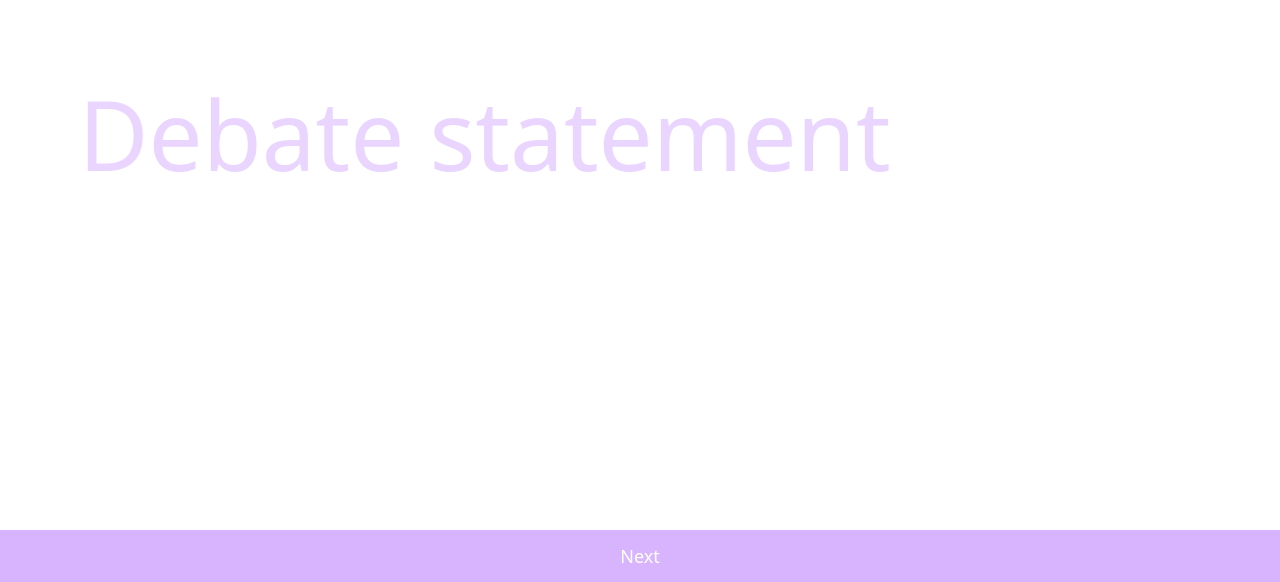
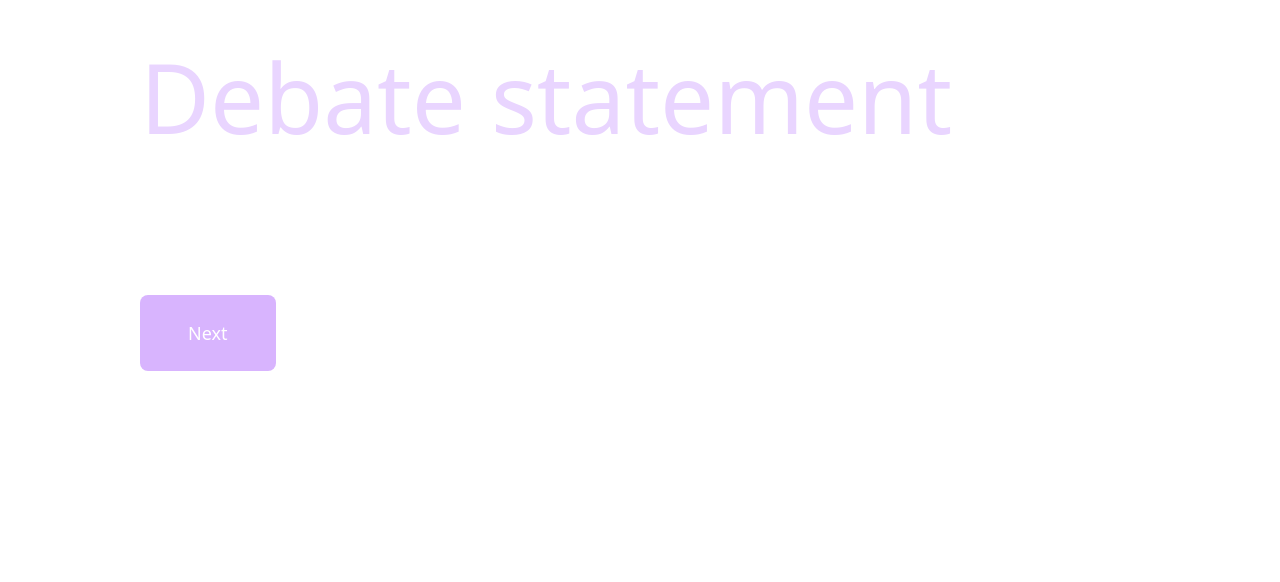
Before and after one commit to gradywoodruff/ai-debate, a React (Create React App) app in the folder client/: page / in a window 1280 px wide. Shown: the part 218-800 px from the top of the page. Built offline with nearby package versions, Linux system fonts and the light colour scheme.

Commit message:
Simplify start flow

```diff
--- a/client/src/components/DebateApp.js
+++ b/client/src/components/DebateApp.js
@@ -11,25 +11,27 @@ function DebateApp() {
   const [conAI, setConAI] = useState('gpt');
   const [loading, setLoading] = useState(false);
   const [debateTitle, setDebateTitle] = useState('');
+  const [firstSpeaker, setFirstSpeaker] = useState(null);
 
   const handleStartDebate = async (setupData) => {
-    setLoading(true);
-    try {
-      const { topic, proAI, conAI, firstSpeaker, analysis } = setupData;
+    const { topic, proAI, conAI, firstSpeaker: initialSpeaker, analysis } = setupData;
     setTopic(topic);
     setProAI(proAI);
     setConAI(conAI);
     setDebateTitle(analysis.title);
+    setFirstSpeaker(initialSpeaker);
+    setIsDebating(true);
+    setLoading(true);
 
-      const currentAI = firstSpeaker === 'pro' ? proAI : conAI;
-      const response = await startDebate(topic, currentAI, firstSpeaker);
+    try {
+      const currentAI = initialSpeaker === 'pro' ? proAI : conAI;
+      const response = await startDebate(topic, currentAI, initialSpeaker);
 
       setMessages([{
         content: response.message,
         ai: response.ai,
-        role: firstSpeaker
+        role: initialSpeaker
       }]);
-      setIsDebating(true);
     } catch (error) {
       console.error('Error starting debate:', error);
       alert('Failed to start debate. Please try again.');
@@ -88,11 +90,26 @@ function DebateApp() {
     setLoading(false);
   };
 
+  const handleAnalysis = (analysis) => {
+    // Set the title as soon as we get the analysis
+    setDebateTitle(analysis.title);
+  };
+
   return (
-    <div className="w-full h-full">
+    <div className="flex flex-col min-h-screen">
+      <div className="flex flex-col items-center justify-center w-full sticky top-0 bg-white z-10 h-14">
+        <h1 className="text-center py-3 text-gray-800">
+          {debateTitle}
+        </h1>
+      </div>
+
+      <div className="flex flex-col flex-grow justify-center">
         {!isDebating ? (
-        <div className="mx-auto h-screen flex items-center justify-center">
-          <DebateSetup onStart={handleStartDebate} />
+          <div className="mx-auto h-full flex items-center justify-center">
+            <DebateSetup
+              onStart={handleStartDebate}
+              onAnalysis={handleAnalysis}
+            />
           </div>
         ) : (
           <ChatInterface
@@ -102,9 +119,10 @@ function DebateApp() {
             onInterject={handleInterject}
             proAI={proAI}
             conAI={conAI}
-          debateTitle={debateTitle}
+            firstSpeaker={firstSpeaker}
           />
         )}
+      </div>
     </div>
   );
 }
--- a/client/src/components/DebateSetup.js
+++ b/client/src/components/DebateSetup.js
@@ -2,8 +2,7 @@ import React, { useState, useRef, useEffect } from 'react';
 import { analyzeTopic } from '../services/api';
 import { Loader2 } from 'lucide-react';
 
-function DebateSetup({ onStart }) {
-  const [step, setStep] = useState(1);
+function DebateSetup({ onStart, onAnalysis }) {
   const [topic, setTopic] = useState('');
   const [proAI, setProAI] = useState('claude');
   const [conAI, setConAI] = useState('gpt');
@@ -11,24 +10,27 @@ function DebateSetup({ onStart }) {
   const [analysis, setAnalysis] = useState(null);
   const [showCoinFlip, setShowCoinFlip] = useState(false);
   const [coinResult, setCoinResult] = useState(null);
-  const textAreaRef = useRef(null)
+  const [isAnalyzing, setIsAnalyzing] = useState(false);
+  const textAreaRef = useRef(null);
 
   useEffect(() => {
     if (textAreaRef.current) {
-      textAreaRef.current.style.height = "auto"
-      textAreaRef.current.style.height = `${textAreaRef.current.scrollHeight}px`
+      textAreaRef.current.style.height = "auto";
+      textAreaRef.current.style.height = `${textAreaRef.current.scrollHeight}px`;
     }
-  }, [topic])
+  }, [topic]);
 
   const handleAnalyzeTopic = async (e) => {
     e.preventDefault();
+    setIsAnalyzing(true);
     setLoading(true);
     try {
       const result = await analyzeTopic(topic);
       setAnalysis(result);
-      setStep(2);
+      onAnalysis(result);
     } catch (error) {
       alert('Failed to analyze topic. Please try again.');
+      setIsAnalyzing(false);
     }
     setLoading(false);
   };
@@ -37,15 +39,12 @@ function DebateSetup({ onStart }) {
     e.preventDefault();
     setShowCoinFlip(true);
 
-    // Animate coin flip and show result
     await new Promise(resolve => setTimeout(resolve, 1000));
     const result = Math.random() < 0.5 ? 'heads' : 'tails';
     setCoinResult(result);
 
-    // Wait to show the result for 3 seconds
     await new Promise(resolve => setTimeout(resolve, 3000));
 
-    // Start debate with determined first speaker
     onStart({
       topic,
       proAI,
@@ -55,61 +54,38 @@ function DebateSetup({ onStart }) {
     });
   };
 
-  if (step === 1) {
   return (
-      <form onSubmit={handleAnalyzeTopic} className="flex flex-col gap-6">
+    <form onSubmit={isAnalyzing ? handleStartDebate : handleAnalyzeTopic} style={{ width: '1000px' }}>
+      <div className="space-y-6">
+        <div className={`
+          bg-white transition-all duration-500 ease-out
+          ${isAnalyzing ? 'mb-12' : ''}
+        `}>
           <textarea
             ref={textAreaRef}
             required
             placeholder="Debate statement"
             value={topic}
             onChange={(e) => setTopic(e.target.value)}
-          className="w-full p-2 border-none text-8xl rounded-lg focus:outline-none focus:none resize-none placeholder:text-purple-200"
+            disabled={isAnalyzing}
+            className={`
+              w-full border-none rounded-lg
+              focus:outline-none focus:none resize-none
+              placeholder:text-purple-200
+              transition-all duration-500 disabled:bg-white
+              ${isAnalyzing ? 'text-4xl' : 'text-8xl'}
+            `}
           />
-        <button
-          type="submit"
-          disabled={!topic || loading}
-          className={`
-            fixed bottom-0 left-0 right-0
-            px-6 py-3 text-lg
-            bg-purple-600 text-white
-            hover:bg-purple-700
-            disabled:bg-purple-300
-            transition-colors
-            flex items-center justify-center gap-2
-          `}
-        >
-          {loading ? (
-            <>
-              <Loader2 className="w-5 h-5 animate-spin" />
-              Analyzing Topic...
-            </>
-          ) : (
-            'Next'
-          )}
-        </button>
-      </form>
-    );
-  }
-
-  return (
-    <form onSubmit={handleStartDebate} className="flex flex-col gap-6">
-      <h2 className="text-2xl font-semibold">{analysis.title}</h2>
-
-      <div className="space-y-4 bg-gray-50 p-4 rounded-lg">
-        <div>
-          <h3 className="font-medium text-green-700">Supporting Position</h3>
-          <p className="text-sm text-gray-600">{analysis.proSummary}</p>
-        </div>
-        <div>
-          <h3 className="font-medium text-red-700">Opposing Position</h3>
-          <p className="text-sm text-gray-600">{analysis.conSummary}</p>
-        </div>
         </div>
 
+        <div className={`
+          transition-all duration-500 ease-out
+          ${isAnalyzing ? 'opacity-100 max-h-96' : 'opacity-0 max-h-0 overflow-hidden'}
+        `}>
           <div className="flex gap-4">
             <div className="flex-1">
-          <label className="text-sm text-gray-600">Supporting Side</label>
+              <label className="font-bold uppercase text-sm text-green-600">For</label>
+              {analysis && <p className="text-sm text-gray-600 mb-4">{analysis.proSummary}</p>}
               <select
                 value={proAI}
                 onChange={(e) => setProAI(e.target.value)}
@@ -120,7 +96,8 @@ function DebateSetup({ onStart }) {
               </select>
             </div>
             <div className="flex-1">
-          <label className="text-sm text-gray-600">Opposing Side</label>
+              <label className="font-bold uppercase text-sm text-red-600">Against</label>
+              {analysis && <p className="text-sm text-gray-600 mb-4">{analysis.conSummary}</p>}
               <select
                 value={conAI}
                 onChange={(e) => setConAI(e.target.value)}
@@ -131,42 +108,61 @@ function DebateSetup({ onStart }) {
               </select>
             </div>
           </div>
+        </div>
 
-      {!showCoinFlip && (
         <button
           type="submit"
-          className="
-            fixed bottom-0 left-0 right-0
-            px-6 py-3 text-lg
+          disabled={!topic || loading}
+          className={`
+            px-12 py-6 text-lg
             bg-purple-600 text-white
             hover:bg-purple-700
+            disabled:bg-purple-300
             transition-colors
-          "
+            rounded-lg
+            w-auto
+            flex items-center justify-center gap-2
+          `}
         >
-          Start Debate
+          {loading ? (
+            <>
+              <Loader2 className="w-5 h-5 animate-spin" />
+              Analyzing Topic...
+            </>
+          ) : isAnalyzing ? (
+            'Start Debate'
+          ) : (
+            'Next'
+          )}
         </button>
-      )}
+      </div>
 
       {showCoinFlip && (
-        <div className="fixed inset-0 bg-black bg-opacity-50 flex items-center justify-center">
-          <div className="bg-white p-8 rounded-lg text-center">
+        <div className="fixed inset-0 bg-purple-600 flex flex-col items-center justify-center">
+          <div className="text-center">
             <div className={`
-              w-20 h-20 mx-auto mb-4 rounded-full bg-purple-600
+              w-32 h-32 mx-auto mb-8 rounded-full bg-white
               ${coinResult ? 'animate-none' : 'animate-flip'}
             `}>
               {coinResult && (
-                <div className="h-full flex items-center justify-center text-white font-bold">
+                <div className="h-full flex items-center justify-center text-purple-600 text-2xl font-bold">
                   {coinResult.toUpperCase()}
                 </div>
               )}
             </div>
-            <p className="text-lg font-medium">
+            <p className="text-2xl font-medium text-white mb-8">
               {coinResult ? (
                 `${coinResult === 'heads' ? 'Pro' : 'Con'} Side Goes First!`
               ) : (
                 'Flipping coin...'
               )}
             </p>
+            {coinResult && (
+              <p className="text-xl text-white/80">
+                Preparing debate
+                <span className="animate-ellipsis">...</span>
+              </p>
+            )}
           </div>
         </div>
       )}
--- a/client/tailwind.config.js
+++ b/client/tailwind.config.js
@@ -13,10 +13,17 @@ module.exports = {
         flip: {
           '0%, 100%': { transform: 'rotateX(0deg)' },
           '50%': { transform: 'rotateX(1800deg)' }
+        },
+        ellipsis: {
+          '0%': { content: '.' },
+          '33%': { content: '..' },
+          '66%': { content: '...' },
+          '100%': { content: '.' }
         }
       },
       animation: {
-        flip: 'flip 2s ease-in-out'
+        flip: 'flip 2s ease-in-out',
+        ellipsis: 'ellipsis 2s steps(1) infinite'
       }
     },
   },
```
Also changed, not shown: client/src/components/ChatInterface.js (+57 -15 lines). Lines whose indentation alone changed are shown as unchanged.
